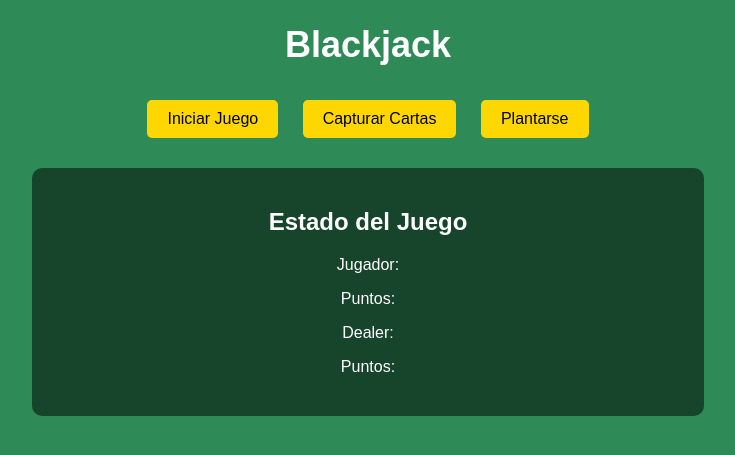
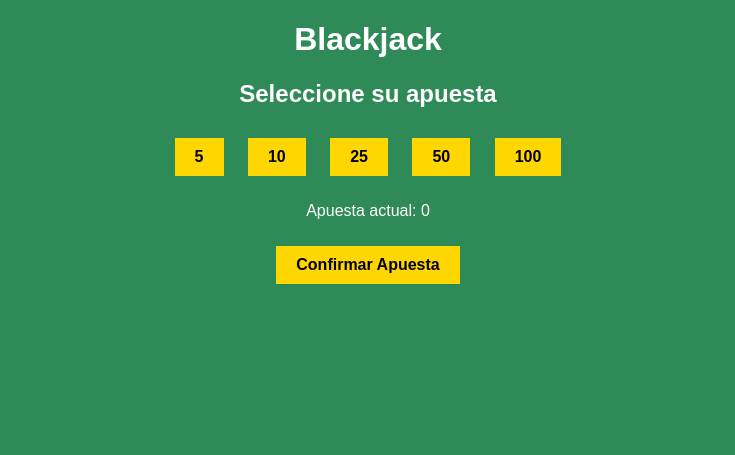
Before and after one commit to vicmmoraM/BlackJackProject, a Flask app: page / in a window 1280 px wide. Shown: the top 455 px of the page, without its empty margins (272-1007 px from the left). Run offline with Flask 3, Linux system fonts and the light colour scheme.

```diff
--- a/BlackJack/static/script.js
+++ b/BlackJack/static/script.js
@@ -1,20 +1,76 @@
+document.addEventListener("DOMContentLoaded", function() {
+    let currentBet = 0;
+    let hasDoubled = false;
+
+    document.querySelectorAll(".chip").forEach(chip => {
+        chip.addEventListener("click", function() {
+            currentBet = parseInt(this.getAttribute("data-value"));
+            document.getElementById("betAmount").textContent = currentBet;
+        });
+    });
+
+    document.getElementById("btnConfirmBet").addEventListener("click", function() {
+        if (currentBet > 0) {
+            document.getElementById("finalBetAmount").textContent = currentBet;
+            document.querySelector(".betting-container").style.display = "none";
+            document.querySelector(".game-container").style.display = "block";
+        } else {
+            alert("Por favor, seleccione una apuesta antes de continuar.");
+        }
+    });
+
     document.getElementById("btnIniciar").addEventListener("click", function() {
         fetch("/iniciar", { method: "POST" })
         .then(response => response.json())
         .then(data => {
-        document.getElementById("jugador-cartas").innerHTML = data.jugador.cartas.join(", ");
-        document.getElementById("jugador-puntos").textContent = "Puntos: " + data.jugador.puntos;
-        document.getElementById("dealer-cartas").innerHTML = data.dealer.cartas.join(", ");
-        document.getElementById("dealer-puntos").textContent = "Puntos: " + data.dealer.puntos;
-        document.getElementById("btnDealer").disabled = false; // Habilitar botón del dealer
+            document.getElementById("dealerCartas").innerHTML = "Dealer: " + data.dealer.cartas.join(", ");
+            document.getElementById("dealerPuntos").textContent = "Puntos: " + data.dealer.puntos;
+            document.getElementById("resultado").innerText = "";
         });
     });
 
-document.getElementById("btnDealer").addEventListener("click", function() {
-    fetch("/dealer", { method: "POST" })
+    document.getElementById("btnCapturar").addEventListener("click", function() {
+        fetch("/capturar_cartas", { method: "POST" })
         .then(response => response.json())
         .then(data => {
-        document.getElementById("dealer-cartas").innerHTML = data.dealer.cartas.join(", ");
-        document.getElementById("dealer-puntos").textContent = "Puntos: " + data.dealer.puntos;
+            document.getElementById("jugadorCartas").innerHTML = "Jugador: " + data.jugador.cartas.join(", ");
+            document.getElementById("jugadorPuntos").textContent = "Puntos: " + data.jugador.puntos;
         });
     });
+
+    document.getElementById("btnPlantar").addEventListener("click", function() {
+        fetch("/plantarse", { method: "POST" })
+        .then(response => response.json())
+        .then(data => {
+            document.getElementById("dealerCartas").innerHTML = "Dealer: " + data.dealer.cartas.join(", ");
+            document.getElementById("dealerPuntos").textContent = "Puntos: " + data.dealer.puntos;
+            document.getElementById("resultado").innerText = data.resultado || "Fin del juego";
+
+            // 🔥 Deshabilitar botones después de plantarse
+            document.getElementById("btnCapturar").disabled = true;
+            document.getElementById("btnTomar").disabled = true;
+            document.getElementById("btnDoblar").disabled = true;
+        });
+    });
+
+    document.getElementById("btnDoblar").addEventListener("click", function() {
+        if (!hasDoubled) {
+            let betAmountElement = document.getElementById("finalBetAmount");
+            let currentBet = parseInt(betAmountElement.textContent);
+            let doubledBet = currentBet * 2;
+            betAmountElement.textContent = doubledBet;
+            hasDoubled = true;
+        } else {
+            alert("Solo puedes doblar la apuesta una vez.");
+        }
+    });
+
+    document.getElementById("btnTomar").addEventListener("click", function() {
+        fetch("/capturar_cartas", { method: "POST" })  // 🔥 Se mantiene capturar cartas aquí
+        .then(response => response.json())
+        .then(data => {
+            document.getElementById("jugadorCartas").innerHTML = "Jugador: " + data.jugador.cartas.join(", ");
+            document.getElementById("jugadorPuntos").textContent = "Puntos: " + data.jugador.puntos;
+        });
+    });
+});
--- a/BlackJack/templates/index.html
+++ b/BlackJack/templates/index.html
@@ -4,89 +4,47 @@
     <meta charset="UTF-8">
     <meta name="viewport" content="width=device-width, initial-scale=1.0">
     <title>Blackjack</title>
-    <style>
-        body {
-            font-family: Arial, sans-serif;
-            text-align: center;
-            background-color: #2E8B57;
-            color: white;
-        }
-        h1 {
-            font-size: 36px;
-        }
-        button {
-            background-color: #FFD700;
-            border: none;
-            padding: 10px 20px;
-            font-size: 16px;
-            cursor: pointer;
-            margin: 10px;
-            border-radius: 5px;
-        }
-        button:hover {
-            background-color: #FFA500;
-        }
-        .game-info {
-            background-color: rgba(0, 0, 0, 0.5);
-            padding: 20px;
-            margin: 20px auto;
-            width: 50%;
-            border-radius: 10px;
-        }
-        #resultado {
-            font-size: 24px;
-            font-weight: bold;
-            margin-top: 20px;
-            color: yellow;
-        }
-    </style>
-    <script>
-        function iniciarJuego() {
-            fetch('/iniciar', { method: 'POST' })
-            .then(response => response.json())
-            .then(data => {
-                document.getElementById("dealerCartas").innerText = "Dealer: " + data.dealer.cartas.join(', ');
-                document.getElementById("dealerPuntos").innerText = "Puntos: " + data.dealer.puntos;
-                document.getElementById("resultado").innerText = "";  // Resetear resultado
-            });
-        }
-
-        function capturarCartas() {
-            fetch('/capturar_cartas', { method: 'POST' })
-            .then(response => response.json())
-            .then(data => {
-                document.getElementById("jugadorCartas").innerText = "Jugador: " + data.jugador.cartas.join(', ');
-                document.getElementById("jugadorPuntos").innerText = "Puntos: " + data.jugador.puntos;
-            });
-        }
-
-        function plantarse() {
-            fetch('/plantarse', { method: 'POST' })
-            .then(response => response.json())
-            .then(data => {
-                document.getElementById("dealerCartas").innerText = "Dealer: " + data.dealer.cartas.join(', ');
-                document.getElementById("dealerPuntos").innerText = "Puntos: " + data.dealer.puntos;
-                document.getElementById("resultado").innerText = data.resultado;  // 🔥 Mostrar resultado
-            })
-            .catch(error => console.error('Error:', error));
-        }
-    </script>
+    <link rel="stylesheet" href="{{ url_for('static', filename='styles.css') }}">
+    <script defer src="{{ url_for('static', filename='script.js') }}"></script>
 </head>
 <body>
     <h1>Blackjack</h1>
-    <button onclick="iniciarJuego()">Iniciar Juego</button>
-    <button onclick="capturarCartas()">Capturar Cartas</button>
-    <button onclick="plantarse()">Plantarse</button>
 
+    <!-- 📌 SECCIÓN DE APUESTAS -->
+    <div class="betting-container">
+        <h2>Seleccione su apuesta</h2>
+        <div class="chips">
+            <button class="chip" data-value="5">5</button>
+            <button class="chip" data-value="10">10</button>
+            <button class="chip" data-value="25">25</button>
+            <button class="chip" data-value="50">50</button>
+            <button class="chip" data-value="100">100</button>
+        </div>
+        <p>Apuesta actual: <span id="betAmount">0</span></p>
+        <button id="btnConfirmBet">Confirmar Apuesta</button>
+    </div>
+
+    <!-- 📌 SECCIÓN DEL JUEGO -->
+    <div class="game-container" style="display: none;">
+        <h2>Apuesta Confirmada: <span id="finalBetAmount">0</span></h2>
+        <button id="btnIniciar">Iniciar Juego</button>
+        <button id="btnCapturar">Capturar Cartas</button>
+
+        <!-- 📌 NUEVOS BOTONES DE ACCIONES -->
+        <div class="game-actions">
+            <button id="btnPlantar">Plantar</button>
+            <button id="btnDoblar">Doblar Apuesta</button>
+        </div>
+
+        <!-- 📌 ESTADO DEL JUEGO -->
         <div class="game-info">
             <h2>Estado del Juego</h2>
             <p id="jugadorCartas">Jugador: </p>
             <p id="jugadorPuntos">Puntos: </p>
             <p id="dealerCartas">Dealer: </p>
             <p id="dealerPuntos">Puntos: </p>
-
-        <!-- 🔥 Aquí se muestra el resultado -->
             <h2 id="resultado"></h2>
+        </div>
     </div>
 </body>
 </html>
```
Lines whose indentation alone changed are shown as unchanged.
